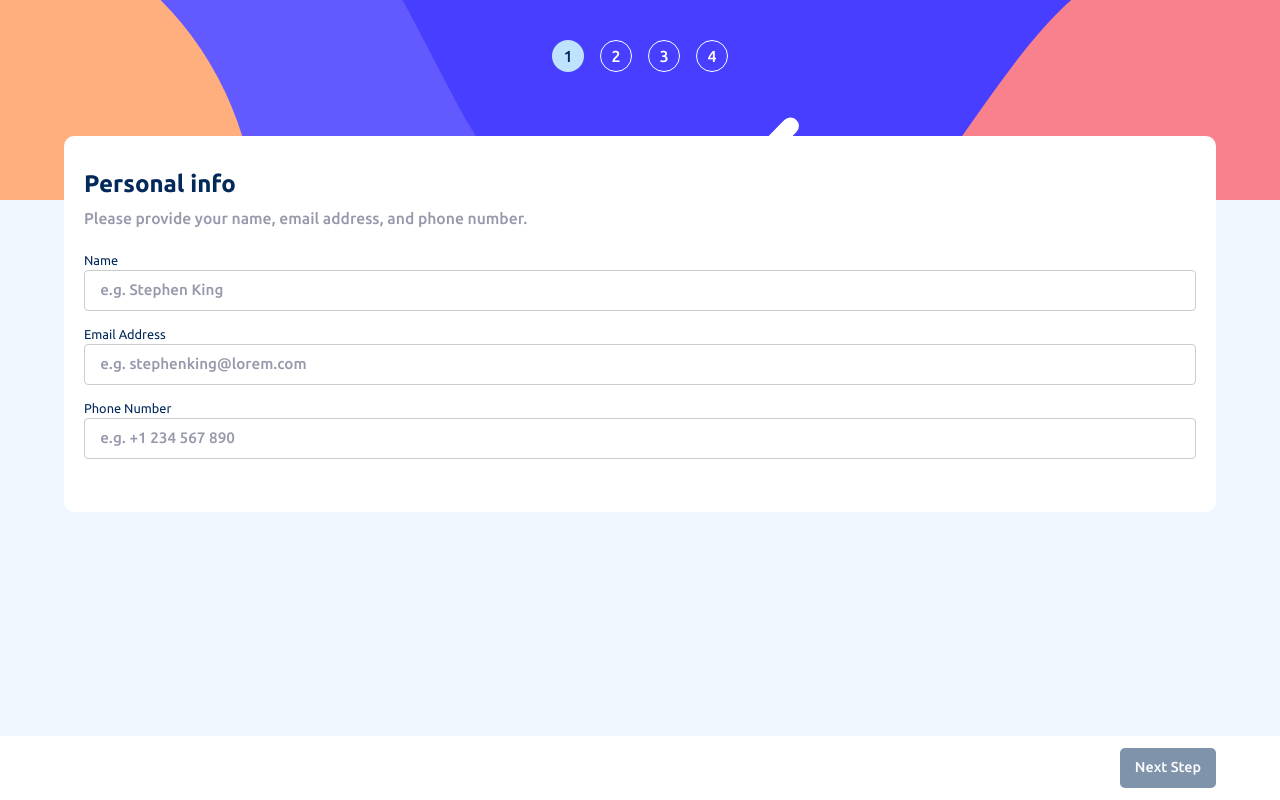
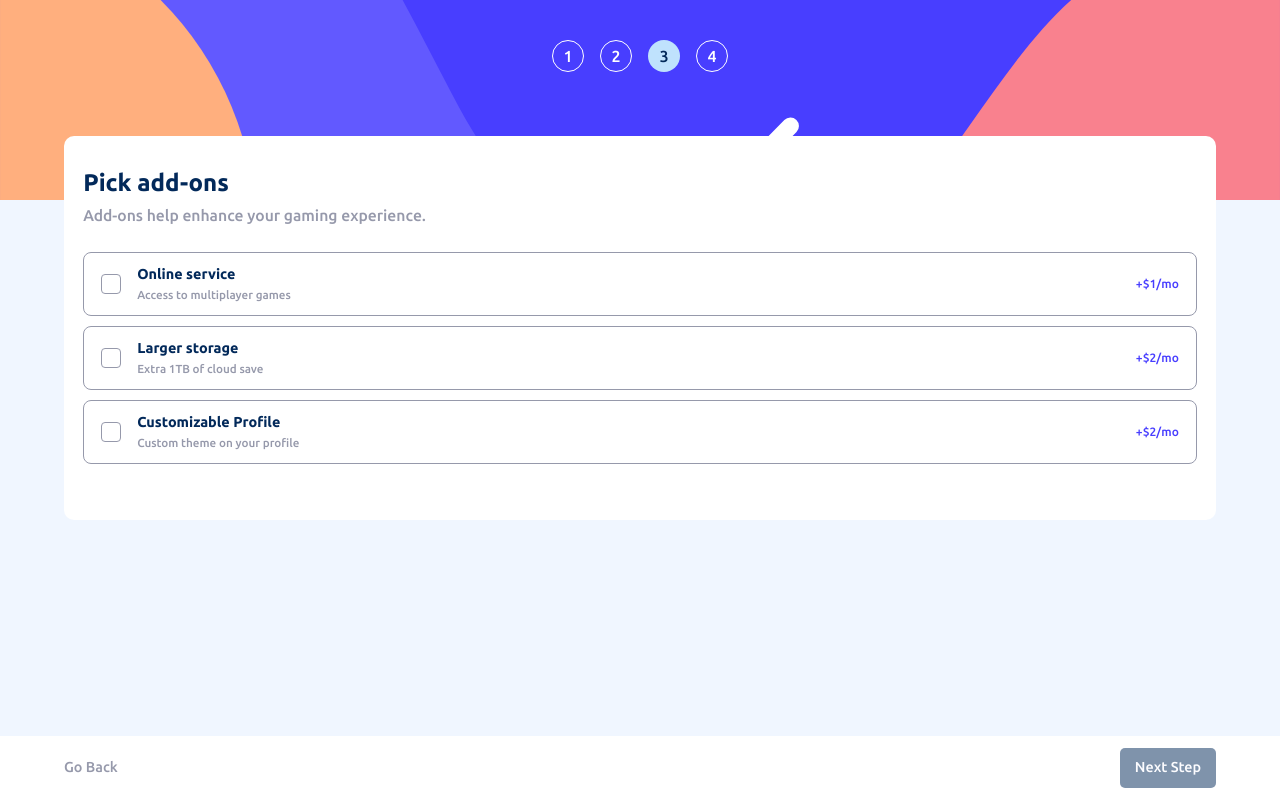
Before and after one commit to liliaferrouk/multistep-form, a React (Create React App) app: page / in a window 1280 px wide. Built offline with nearby package versions, Linux system fonts and the light colour scheme; the HTML template or start-up script is replaced by a standard one.

Commit message:
html+ data ok

```diff
--- a/src/App.js
+++ b/src/App.js
@@ -25,7 +25,7 @@ function App() {
   }
   const [submited,setSubmited] = useState(false)
   //TODO: a modifier a la fin!
-  const [step,setStep]= useState(1)
+  const [step,setStep]= useState(3)
   return (
     <div className="App">
       <main>
--- a/src/components/FormPick.css
+++ b/src/components/FormPick.css
@@ -1,7 +1,51 @@
 .div-form-pick{
     width: 90%;
-    height: 23.5rem;
+    height: 24rem;
     border-radius: 10px;
     position: relative;
     top: -4rem;
+    padding: 1.2rem;
 }
+
+.div-form-pick >p{
+    margin-top: 3px;
+    margin-bottom: 1.5rem;
+}
+
+.pick-div{
+    display: flex;
+    align-items: center;
+    border: 1px solid var(--clr-n-gray-cool);
+    border-radius: 8px;
+    height: 4rem;
+    margin-bottom: 10px;
+    padding: 17px;
+}
+
+.pick-div > .checkBox{
+    border: 1px solid var(--clr-n-gray-cool);
+    height: 1.25rem;
+    width: 1.25rem;
+    border-radius: 4px;
+}
+
+.pick-div .info{
+    margin-left: 1rem;
+}
+
+.pick-div h2{
+    font-size: .9rem;
+    font-weight: 550;
+    color: var(--clr-p-blue-marine);
+}
+
+.pick-div p{
+    font-size: .73rem;
+}
+
+.price{
+    margin-left: auto;
+    color: var(--clr-p-blue-purplish);
+    font-size: .75rem;
+    font-weight: 500;
+}
--- a/src/components/FormPick.js
+++ b/src/components/FormPick.js
@@ -1,9 +1,29 @@
 import React from 'react'
 import './FormPick.css'
+import Pick from './Pick'
+import pickData from '../pickData'
 
 function FormPick({data,updateFields}) {
   return (
-    <div className='div-form-pick'>FormPick</div>
+    <div className='div-form-pick'>
+      <h1>Pick add-ons</h1>
+      <p>Add-ons help enhance your gaming experience.</p>
+      {
+        pickData.map(p=>{
+          return(
+            <Pick
+              key={p.id}
+              id={p.id}
+              title={p.name}
+              details={p.details}
+              priceMonthly={p.monthlyPrice}
+              priceYearly={p.yearlyPrice}
+              isMonthly={data.monthly}
+            />
+          )
+        })
+      }
+    </div>
   )
 }
 
--- /dev/null
+++ b/src/components/Pick.js
@@ -0,0 +1,27 @@
+import React, { useState } from 'react'
+
+function Pick({id,title,details,priceMonthly,priceYearly,isMonthly}) {
+    const [isSelected,setIsSelected] = useState(false)
+  return (
+    <div className='pick-div'>
+        <div className='checkBox'>
+
+        </div>
+        <div className='info'>
+            <h2>{title}</h2>
+            <p>{details}</p>
+        </div>
+        <div className='price'>
+            {
+                isMonthly
+                ?
+                `+$${priceMonthly}/mo`
+                :
+                `+$${priceYearly}/yr`
+            }
+        </div>
+    </div>
+  )
+}
+
+export default Pick
--- /dev/null
+++ b/src/pickData.js
@@ -0,0 +1,24 @@
+const pickData = [
+    {
+      id: 1,
+      name: "Online service",
+      details:"Access to multiplayer games",
+      monthlyPrice: 1,
+      yearlyPrice: 10
+    },
+    {
+      id: 2,
+      name: "Larger storage",
+      details:"Extra 1TB of cloud save",
+      monthlyPrice: 2,
+      yearlyPrice: 20
+    },
+    {
+      id: 3,
+      name: "Customizable Profile",
+      details:"Custom theme on your profile",
+      monthlyPrice: 2,
+      yearlyPrice: 20
+    },
+];
+export default pickData;
```
Also changed, not shown: resources/index.html (+0 -42 lines).
